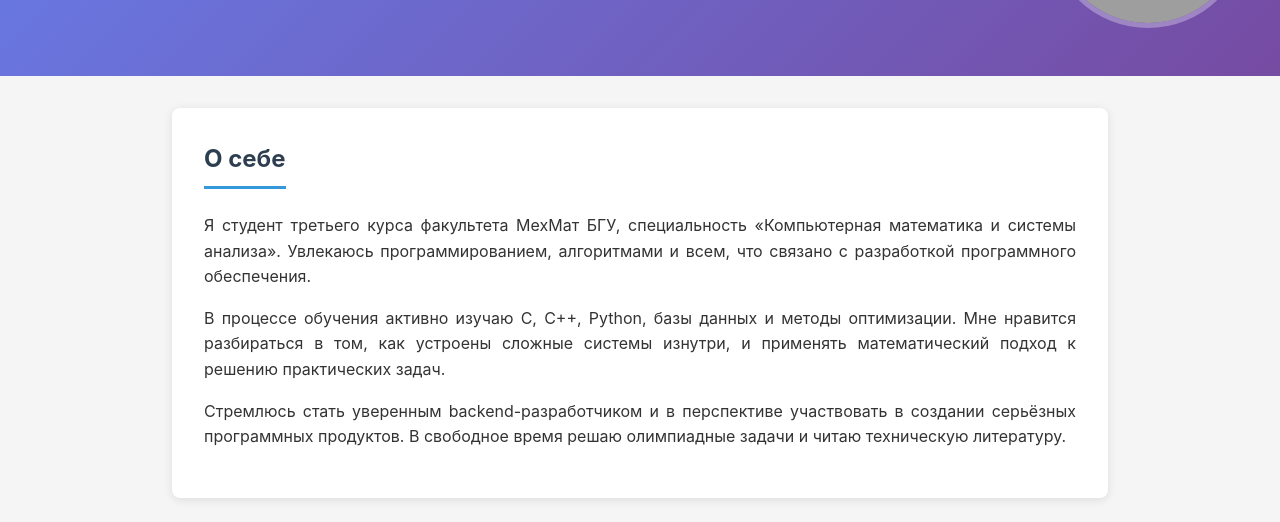
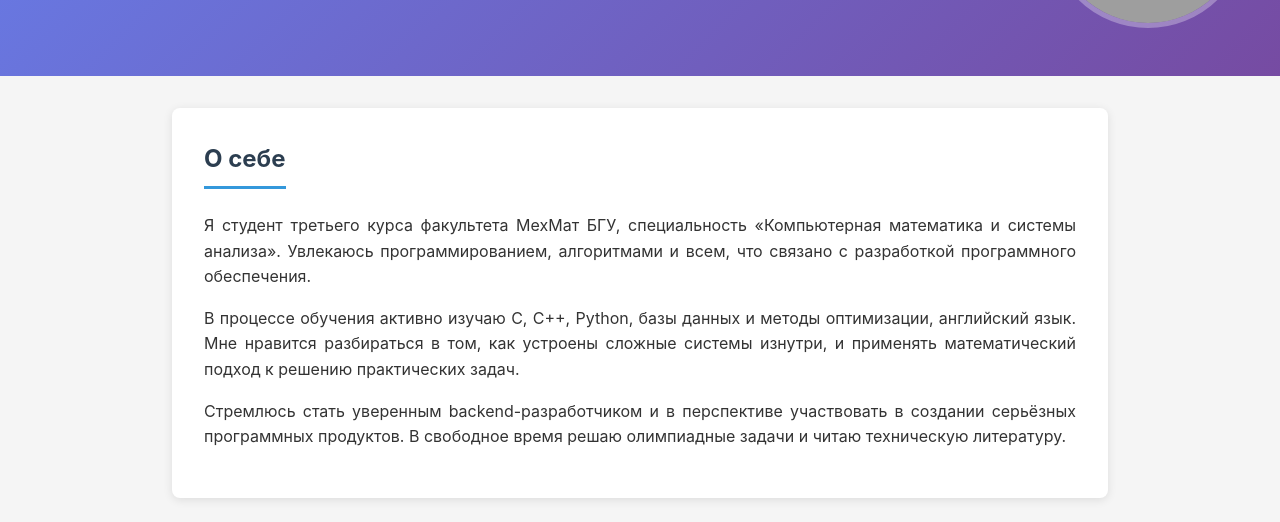
Before and after one commit to anestezy/web-course-2026, a plain HTML site: page task1/index.html in a window 1280 px wide. Shown: the part 278-800 px from the top of the page. Drawn offline with Linux system fonts and the light colour scheme; grey boxes are pictures that could not be loaded.

Commit message:
Update index.html

```diff
--- a/task1/index.html
+++ b/task1/index.html
@@ -29,7 +29,7 @@
             <h2>О себе</h2>
             <article>
                 <p>Я студент третьего курса факультета МехМат БГУ, специальность «Компьютерная математика и системы анализа». Увлекаюсь программированием, алгоритмами и всем, что связано с разработкой программного обеспечения.</p>
-                <p>В процессе обучения активно изучаю C, C++, Python, базы данных и методы оптимизации. Мне нравится разбираться в том, как устроены сложные системы изнутри, и применять математический подход к решению практических задач.</p>
+                <p>В процессе обучения активно изучаю C, C++, Python, базы данных и методы оптимизации, английский язык. Мне нравится разбираться в том, как устроены сложные системы изнутри, и применять математический подход к решению практических задач.</p>
                 <p>Стремлюсь стать уверенным backend-разработчиком и в перспективе участвовать в создании серьёзных программных продуктов. В свободное время решаю олимпиадные задачи и читаю техническую литературу.</p>
             </article>
         </section>
```
